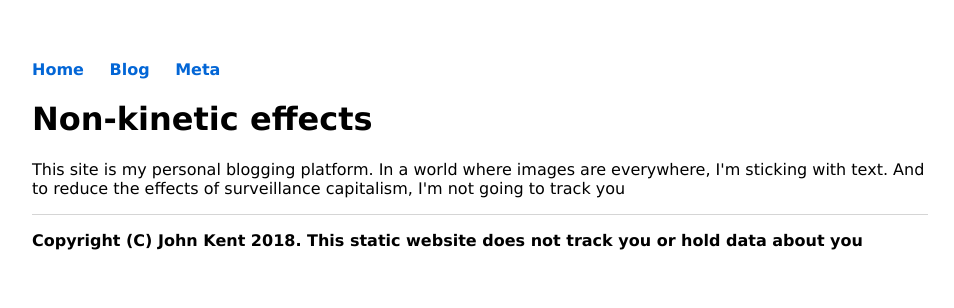
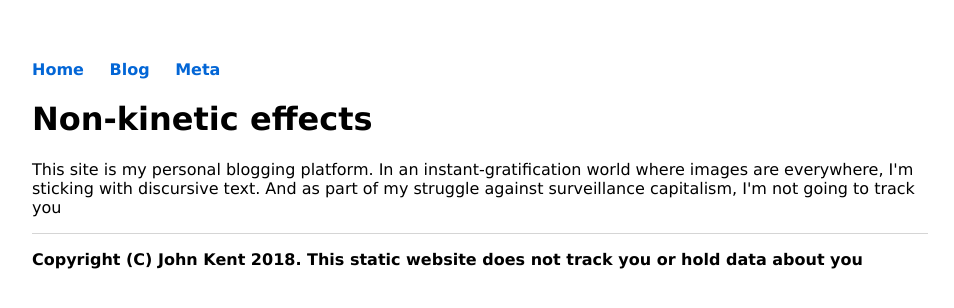
Before and after one commit to KineticLensman/KineticLensman.github.io, a Jekyll site: the page built from index.html, in a window 1280 px wide. Shown: the top 308 px of the page, without its empty margins (160-1114 px from the left). Built offline with Jekyll 4.4.1, drawn with Linux system fonts in a browser that asks for light colours.

Commit message:
reworded indeh.html

```diff
--- a/index.html
+++ b/index.html
@@ -5,5 +5,7 @@ description: Non-kinetic effects website blog
 ---
 <div class="blurb">
 	<h1>Non-kinetic effects</h1>
-	<p>This site is my personal blogging platform. In a world where images are everywhere, I'm sticking with text. And to reduce the effects of surveillance capitalism, I'm not going to track you</p>
+	<p>This site is my personal blogging platform. In an instant-gratification world where images are everywhere, I'm sticking with discursive text.
+
+		And as part of my struggle against surveillance capitalism, I'm not going to track you</p>
 </div><!-- /.blurb -->
```
